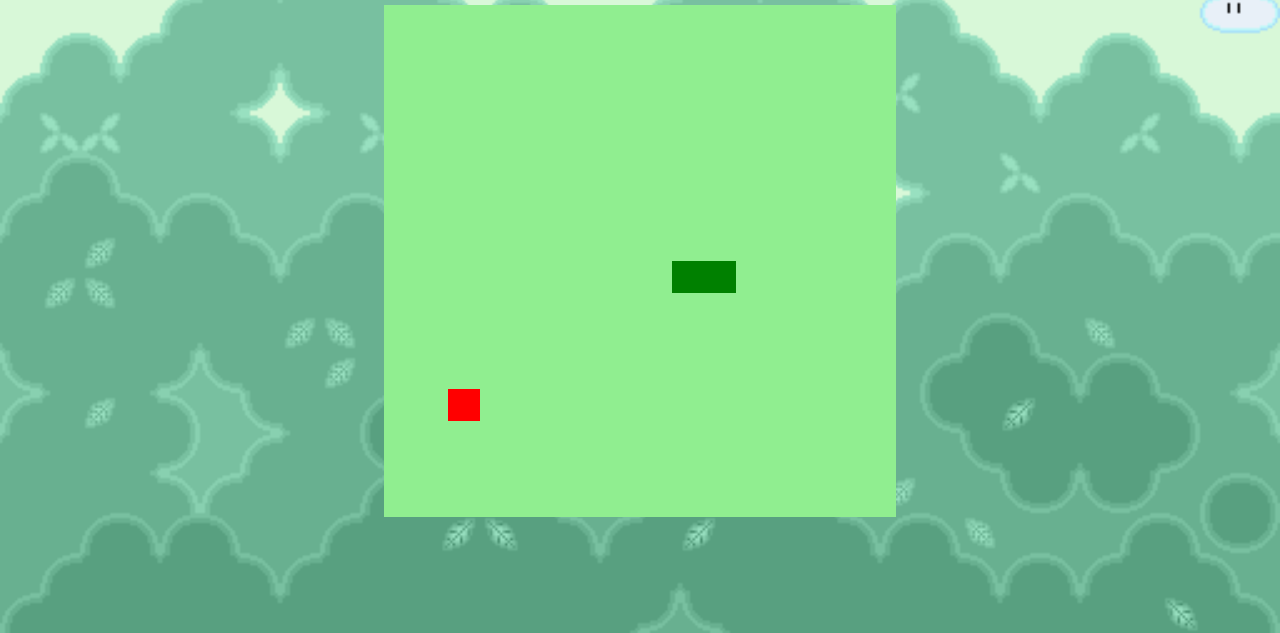
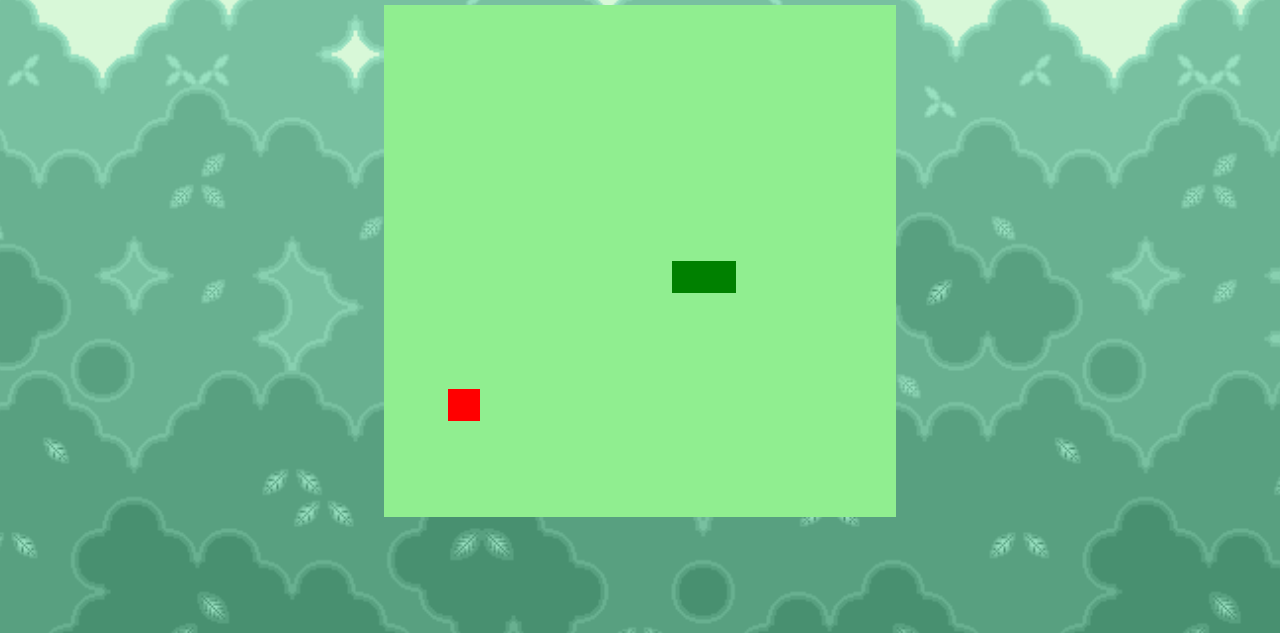
Before and after one commit to oliveiratales/snake-game-projectdio, a plain HTML site: page index.html in a window 1280 px wide. Shown: the part 167-800 px from the top of the page. Drawn offline with nearby package versions, Linux system fonts and the light colour scheme; a web font is replaced by a local one.

Commit message:
Background

```diff
--- a/style.css
+++ b/style.css
@@ -10,5 +10,5 @@ body{
     color: green;
     font-family: 'Work Sans', sans-serif;
     background: url(../image/forest.png) repeat-x top;
-    background-size: cover;
+    background-size: auto 110%;
 }
```
